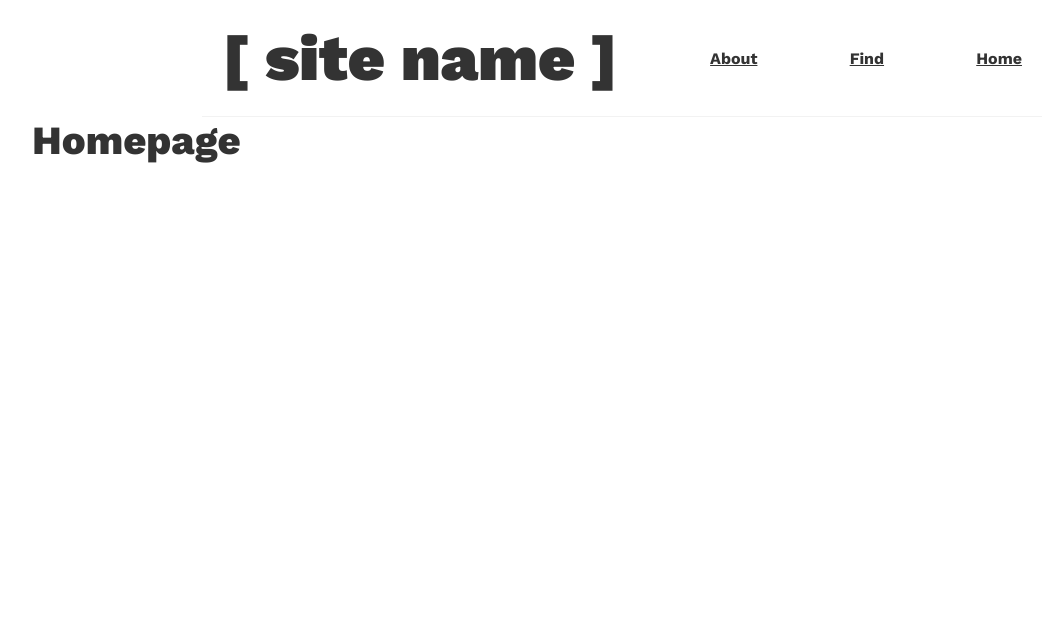
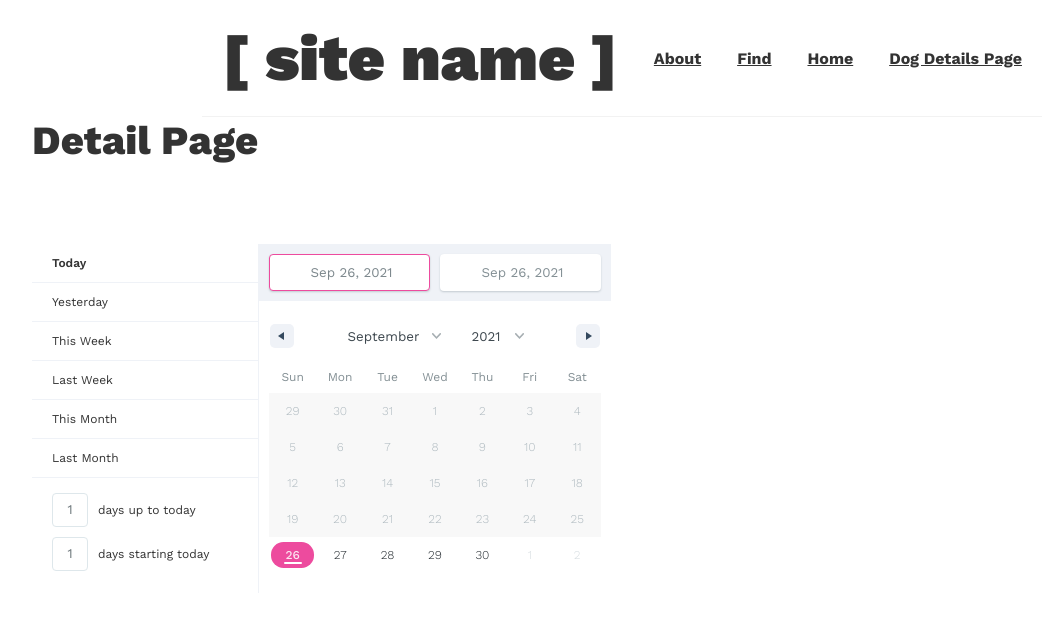
Before and after one commit to jdiket/Hackathon-Group2-Sep2021-FrontEnd, a React (Create React App) app: page /detail in a window 1280 px wide. Before the commit this address led to /. Shown: the top 632 px of the page, without its empty margins (18-1071 px from the left). Built offline with nearby package versions, Linux system fonts and the light colour scheme.

Commit message:
added in a dog detail page with an adopt form component that has a datepicker component

```diff
--- a/package.json
+++ b/package.json
@@ -6,7 +6,10 @@
     "@testing-library/jest-dom": "^5.14.1",
     "@testing-library/react": "^11.2.7",
     "@testing-library/user-event": "^12.8.3",
+    "date-fns": "^2.24.0",
     "react": "^17.0.2",
+    "react-bootstrap": "^1.6.3",
+    "react-date-range": "^1.4.0",
     "react-dom": "^17.0.2",
     "react-router-dom": "^5.3.0",
     "react-scripts": "4.0.3",
--- a/src/App.js
+++ b/src/App.js
@@ -1,7 +1,8 @@
 import './App.css';
 import { Route, Switch, Redirect } from 'react-router-dom';
-import NavBar from './components/NavBar/NavBar'
-import AboutPage from './pages/AboutPage/AboutPage'
+import NavBar from './components/NavBar/NavBar';
+import AboutPage from './pages/AboutPage/AboutPage';
+import DogDetailPage from './pages/DogDetailPage/DogDetailPage';
 
 const App = () => {
   return (
@@ -19,6 +20,8 @@ const App = () => {
           <h1>Find Page</h1>
         </Route>
 
+        <Route path="/detail" component={DogDetailPage} />
+
         <Redirect to="/" />
       </Switch>
     </div>
--- /dev/null
+++ b/src/components/AdoptForm/AdoptForm.jsx
@@ -0,0 +1,37 @@
+import './adoptform.css'
+import 'react-date-range/dist/styles.css'; // main style file
+import 'react-date-range/dist/theme/default.css'; // theme css file
+import { DateRangePicker } from 'react-date-range'
+import { useState } from 'react';
+
+const AdoptForm = () => {
+  const [ startDate, setStartDate ] = useState(new Date());
+  const [ endDate, setEndDate ] = useState(new Date());
+
+  const selectionRange = {
+    startDate: startDate,
+    endDate: endDate,
+    key: 'selection',
+  }
+
+  const handleSelect = (ranges) => {
+    setStartDate(ranges.selection.startDate);
+    setEndDate(ranges.selection.endDate);
+
+    console.log(ranges);
+  }
+
+  return (
+    <div className="AdoptForm">
+      <DateRangePicker
+        ranges={[selectionRange]}
+        minDate={new Date()}
+        rangeColors={["#ED4B9E"]}
+        onChange={handleSelect}
+        showMonthAndYearPickers={true}
+      />
+    </div>
+  );
+}
+
+export default AdoptForm;
--- a/src/components/NavBar/NavBar.jsx
+++ b/src/components/NavBar/NavBar.jsx
@@ -8,6 +8,7 @@ export default function NavBar() {
       <Link to='/about' className="link">About</Link>
       <Link to='/find' className="link">Find</Link>
       <Link to='/' className="link">Home</Link>
+      <Link to='/detail' className="link">Dog Details Page</Link>
     </div>
   );
 }
--- /dev/null
+++ b/src/pages/DogDetailPage/DogDetailPage.jsx
@@ -0,0 +1,18 @@
+import './dogdetailpage.css'
+import AdoptForm from '../../components/AdoptForm/AdoptForm'
+
+const DogDetailPage = () => {
+  return (
+    <div className="DogDetailPage">
+      <h1 className="header">Detail Page</h1>
+
+      <div className="datePicker">
+        <AdoptForm />
+      </div>
+
+    </div>
+  );
+}
+
+
+export default DogDetailPage;
--- /dev/null
+++ b/src/pages/DogDetailPage/dogdetailpage.css
@@ -0,0 +1,7 @@
+.dogdetailpage {
+
+}
+
+.datePicker {
+  margin: 80px auto
+}
```
Also changed, not shown: public/manifest.json, src/components/AdoptForm/adoptform.css (added), 2 other files (tests, documents, lock files or other folders).
